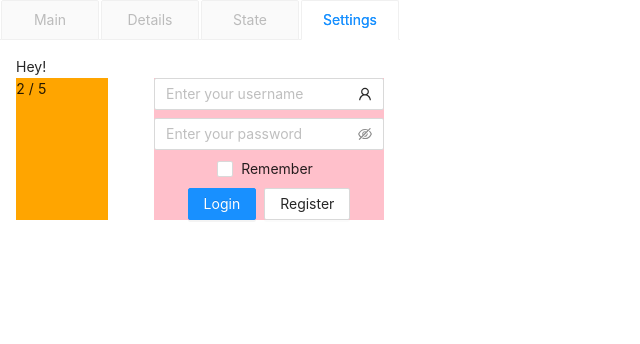
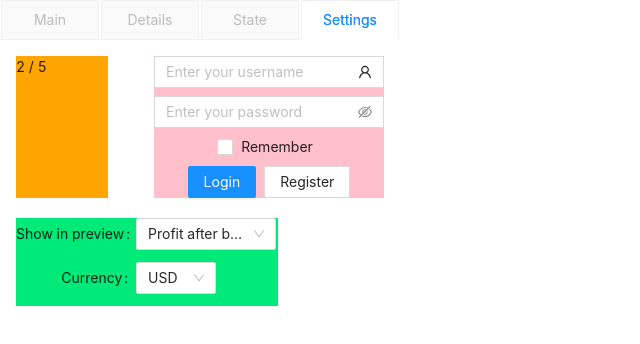
Before and after one commit to victorchilari/popup-sit, a React (Create React App) app: page / in a window 1280 px wide. Shown: the top 344 px of the page, without its empty margins (0-640 px from the left). Built offline with nearby package versions, Linux system fonts and the light colour scheme.

Commit message:
feature/ Add section with setting to start use redux with them

```diff
--- a/src/often.css
+++ b/src/often.css
@@ -13,3 +13,12 @@
 .w100p {
 	width: 100%;
 }
+.margin-top {
+	margin-top: 20px;
+}
+.mt-8 {
+	margin-top: 8px;
+}
+.mb-8 {
+	margin-bottom: 8px;
+}
--- a/src/pages/Settings/Auth.js
+++ b/src/pages/Settings/Auth.js
@@ -8,7 +8,6 @@ import {UserOutlined, EyeInvisibleOutlined, EyeTwoTone} from '@ant-design/icons'
 import 'antd/dist/antd.css';
 import '../../often.css';
 import './Auth.css';
-// Extract //
 
 function onChange(e) {
 	console.log(`checked = ${e.target.checked}`);
--- /dev/null
+++ b/src/pages/Settings/SettingsPicker.css
@@ -0,0 +1,3 @@
+.ant-form-item {
+	margin: 0 0 12px 0;
+}
--- /dev/null
+++ b/src/pages/Settings/SettingsPicker.jsx
@@ -0,0 +1,73 @@
+import React, {useState} from 'react';
+// Styles //
+import './SettingsPicker.css';
+// Components //
+import {Form, Radio, Select} from 'antd';
+const {Option} = Select;
+
+const layout = {
+	labelCol: {
+		span: 11
+	},
+	wrapperCol: {
+		span: 8
+	}
+};
+
+const SettingsPicker = () => {
+	// const [value, setValue] = useState('circle');
+
+	const onChange = e => {
+		// console.log('prev:', value);
+		// console.log('radio checked', e.target.value);
+		// setValue(e.target.value);
+	};
+
+	function handleChange(value) {
+		console.log(`selected ${value}`);
+		// setValue(value);
+	}
+	function handleCurrency(value) {
+		console.log(`selected ${value}`);
+		// setValue(value);
+	}
+	return (
+		<>
+			<Form {...layout}>
+				<Form.Item name='card-type' label='Show in preview:'>
+					<Select defaultValue='circle' style={{width: 140}} onChange={handleChange}>
+						<Option value='circle'>Profit after buy</Option>
+						<Option value='chart'>Price chart</Option>
+					</Select>
+				</Form.Item>
+				<Form.Item name='currency' label='Currency:'>
+					<Select defaultValue='USD' style={{width: 80}} onChange={handleCurrency}>
+						<Option value='USD'>USD</Option>
+						<Option value='EURO'>EURO</Option>
+						<Option value='RUB'>RUB</Option>
+					</Select>
+				</Form.Item>
+			</Form>
+		</>
+	);
+};
+
+export default SettingsPicker;
+
+{
+	/* <Form.Item name='radio-group' label='Show in preview:'>
+	<Radio.Group onChange={onChange} value={value}>
+		<Radio value='circle'>Profit after buy</Radio>
+		<Radio value='chart'>Price chart</Radio>
+	</Radio.Group>
+</Form.Item>;
+
+<Form.Item name='currency' label='Currency:'>
+				<Radio.Group onChange={onChange} value={value}>
+					<Radio value='USD'>USD</Radio>
+					<Radio value='EURO'>EURO</Radio>
+					<Radio value='RUB'>RUB</Radio>
+				</Radio.Group>
+			</Form.Item>
+	*/
+}
--- a/src/pages/Settings/index.js
+++ b/src/pages/Settings/index.js
@@ -1,11 +1,14 @@
 import React from 'react';
+// Styles //
+import '../../often.css';
+// Components //
 import {Row, Col} from 'antd';
 import Auth from './Auth';
+import SettingsPicker from './SettingsPicker';
 
 export default function Settings() {
 	return (
-		<div>
-			Hey!
+		<>
 			<Row>
 				<Col span={6} style={{backgroundColor: 'orange'}}>
 					2 / 5
@@ -13,14 +16,12 @@ export default function Settings() {
 				<Col span={15} offset={3} style={{backgroundColor: 'pink'}}>
 					<Auth />
 				</Col>
-				{/* <Col flex={2} style={{backgroundColor: 'orange'}}>
-					2 / 5
+			</Row>
+			<Row className='margin-top'>
+				<Col style={{backgroundColor: '#00ea7a'}}>
+					<SettingsPicker />
 				</Col>
-				<Col flex={1}>2 / 5</Col>
-				<Col flex={4} style={{backgroundColor: 'pink'}}>
-					3 / 5
-				</Col> */}
 			</Row>
-		</div>
+		</>
 	);
 }
```
